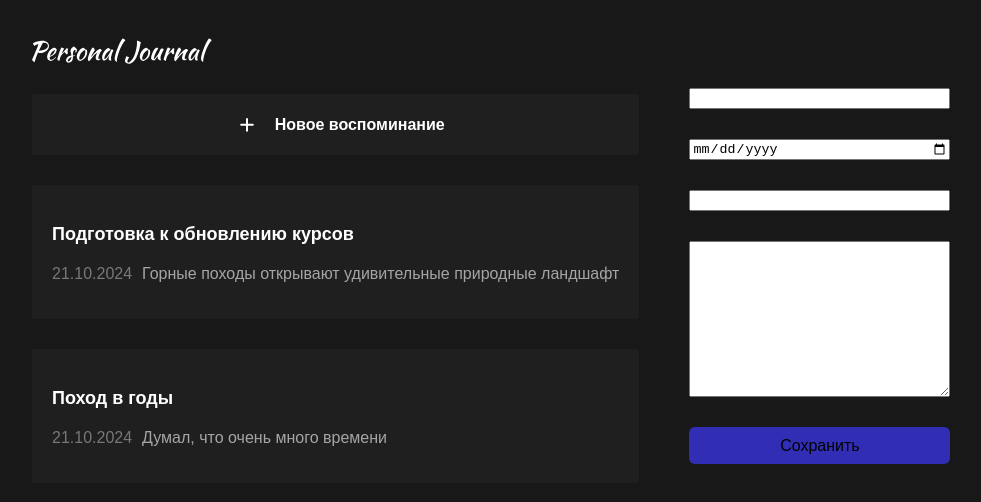
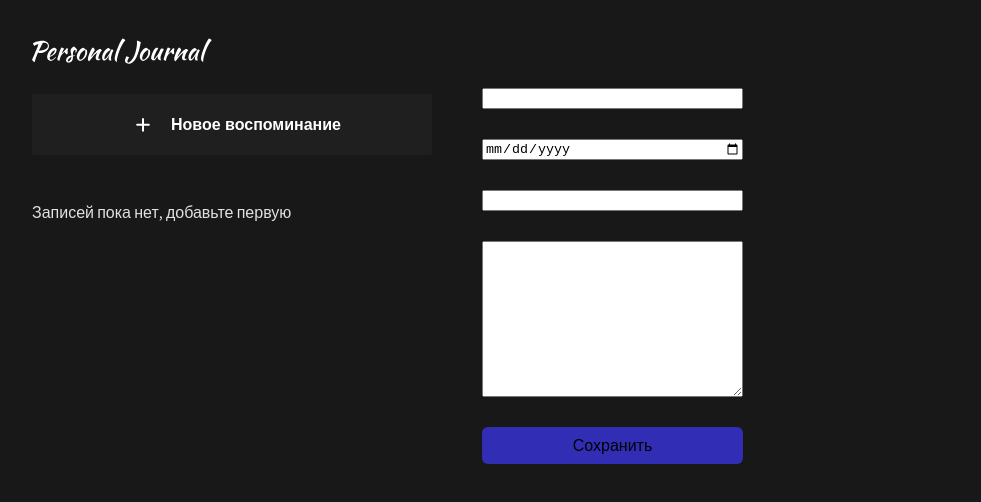
Before and after one commit to bmstu1519/react-app, a React (Vite) app: page / in a window 1280 px wide. Shown: the top 502 px of the page, without its empty margins (6-987 px from the left). Built offline with nearby package versions, Linux system fonts and the light colour scheme.

Commit message:
end of chapter 5

```diff
--- a/src/App.jsx
+++ b/src/App.jsx
@@ -8,18 +8,18 @@ import JournalAddButton from './components/JournalAddButton/JournalAddButton';
 import JournalForm from './components/JournalForm/JournalForm';
 
 const INITIAL_DATA = [
-	{
-		id: 1,
-		title: 'Подготовка к обновлению курсов',
-		text: 'Горные походы открывают удивительные природные ландшафт',
-		date: new Date()
-	},
-	{
-		id: 2,
-		title: 'Поход в годы',
-		text: 'Думал, что очень много времени',
-		date: new Date()
-	}
+	// {
+	// 	id: 1,
+	// 	title: 'Подготовка к обновлению курсов',
+	// 	text: 'Горные походы открывают удивительные природные ландшафт',
+	// 	date: new Date()
+	// },
+	// {
+	// 	id: 2,
+	// 	title: 'Поход в годы',
+	// 	text: 'Думал, что очень много времени',
+	// 	date: new Date()
+	// }
 ];
 function App() {
 	const [items, setItems] = useState(INITIAL_DATA);
@@ -31,7 +31,7 @@ function App() {
 				text: item.text,
 				title: item.title,
 				date: new Date(item.date),
-				id: Math.max(...oldItems.map((i) => i.id)) + 1
+				id: oldItems.length > 0 ? Math.max(...oldItems.map((i) => i.id)) + 1 : 1
 			}
 		]);
 	};
--- a/src/components/JournalForm/JournalForm.jsx
+++ b/src/components/JournalForm/JournalForm.jsx
@@ -14,7 +14,7 @@ function JournalForm({ onSubmit }) {
 			<input type="text" name="title" />
 			<input type="date" name="date" />
 			<input type="text" name="tag" />
-			<textarea name="post" id="" cols="30" rows="10"></textarea>
+			<textarea name="text" id="" cols="30" rows="10"></textarea>
 			<Button
 				text="Сохранить"
 				onClick={() => {
```
